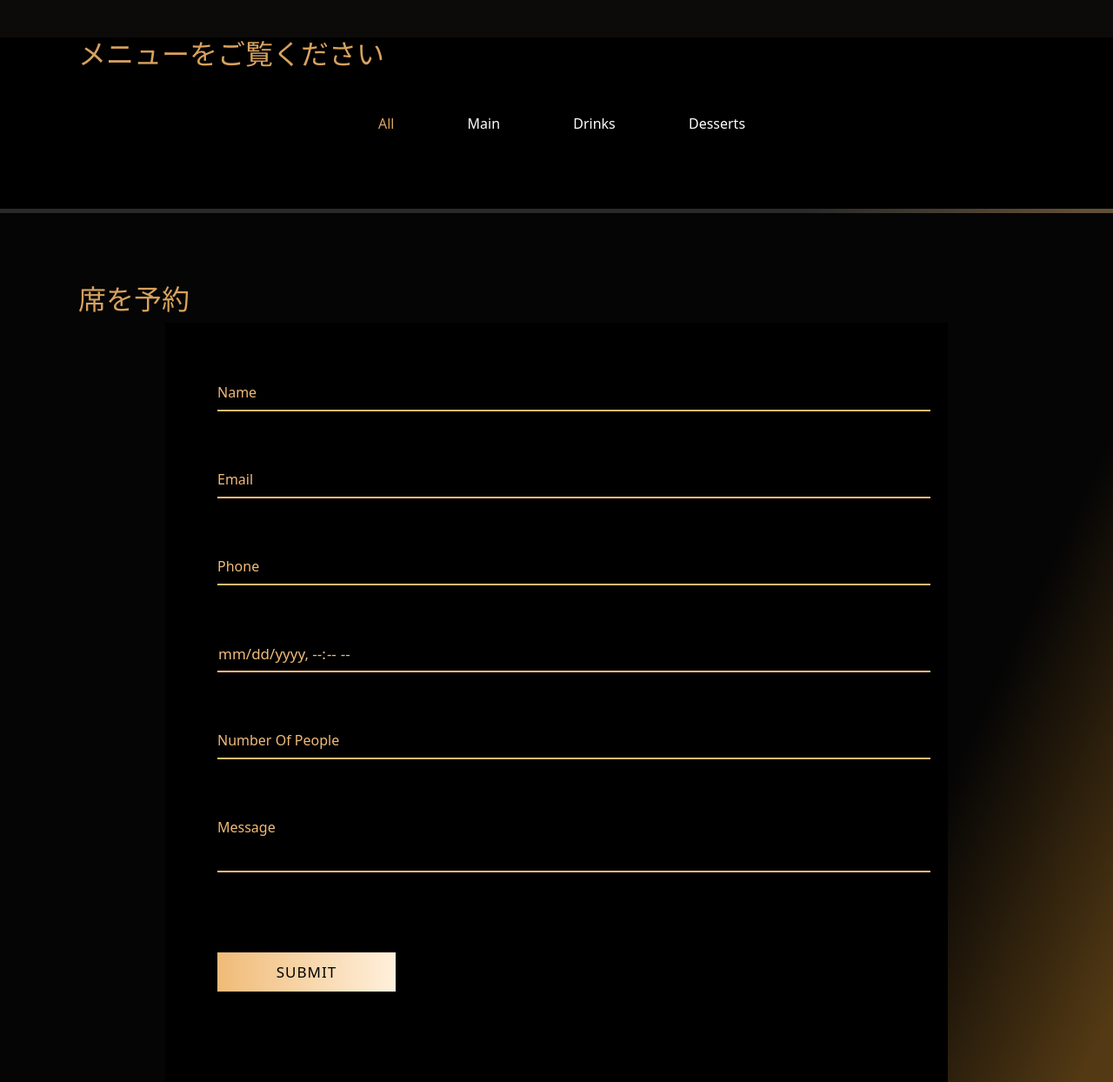
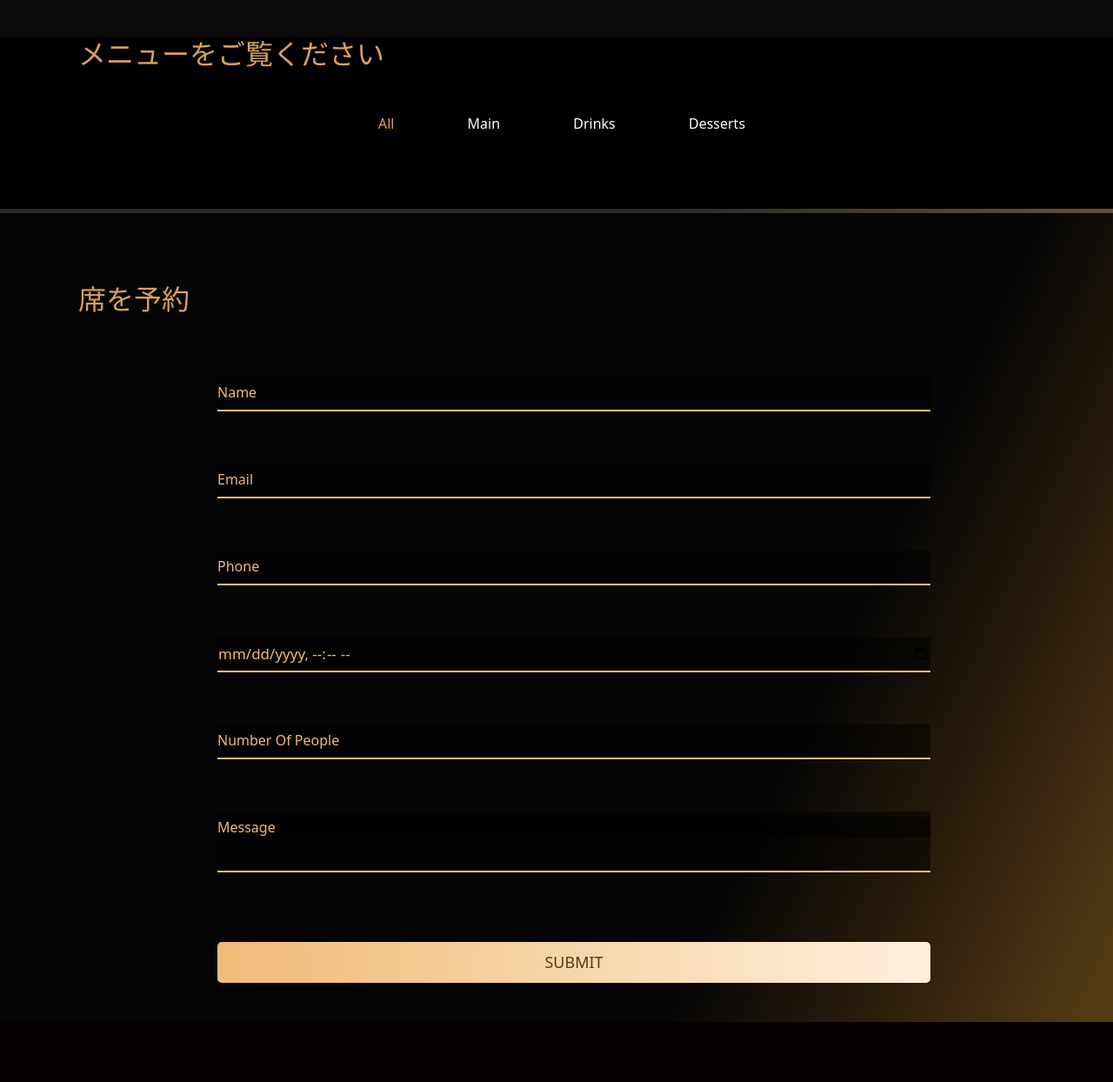
Before and after one commit to bardack134/restaurant-menu, a PHP site: page /templates/index.php in a window 1280 px wide. Shown: the part 2142-3386 px from the top of the page at 87% size. After the commit the page ends 3317 px from the top, so only its background shows below. Run offline with PHP 8.4, Linux system fonts and the light colour scheme; data that the repository does not hold is empty.

Commit message:
form finished, comment added

```diff
--- a/templates/index.php
+++ b/templates/index.php
@@ -242,7 +242,7 @@
             <div class="book-a-table">
                 <div class="form-container">
                     <form action="" method="post">
-                        <div class="form-block">
+                        <div class="form-block ">
                             <div class="input-data">
                                 <!-- <input required type="email" name="name" id="email"> -->
                                 <input required type="text" name="name" id="name">
@@ -274,12 +274,12 @@
                                 <div class="underline"></div>
                                 <label class="" for="message">Message</label>
                             </div>
-                            <div class="form-block submit-btn">
-                                <div class="input-data">
-                                    <div class="inner"></div>
-                                    <input type="submit" value="submit">
+                            <div class="input-data ">
+                                <div class=" submit-btn">
+                                    <button type="submit" class="submit-button">Submit</button>
                                 </div>
                             </div>
+
                         </div>
                     </form>
 
--- a/templates/styles.css
+++ b/templates/styles.css
@@ -357,7 +357,7 @@ section div ul li:hover {
 
 /* フォーム全体を囲むセクションの背景と上部のボーダーにスタイルが適用されます。 */
 #book-a-table {
-    background: linear-gradient(115deg, #050505 80%, #543A14 98%);
+    background: linear-gradient(115deg, #050505 70%, #543A14 98%);
     /* セクションの上部にボーダーを追加します。 */
     border-top: 5px solid rgb(128, 128, 128, 0.3);
 }
@@ -379,14 +379,12 @@ section div ul li:hover {
     font-size: 41px;
     font-weight: 600;
     color: #D8A25E;
-
 }
 
 .form-container {
     /* 要素の幅が900ピクセルを超えないように制限します。 */
     max-width: 900px;
-    /* フォームのボックス内の背景カラー */
-    background: rgb(0, 0, 0);
+    /* background: rgb(250, 249, 249); */
     width: 900px;
     padding: 0px 40px 10px 40px;
 
@@ -397,56 +395,67 @@ section div ul li:hover {
 } */
 
 
-.form-container form .form-block {
+.form-block {
 
     display: grid;
     /* 上下ブロック間のスペースが確保されます */
     margin: 32px 0;
+    align-items: center;
+}
 
-}
 /* input-dataは、各入力フィールド（テキスト、メール、電話番号など）とそのラベルを囲む要素です */
 form .form-block .input-data {
-    width: 100%;  /*要素の幅を親要素いっぱいに広げます*/
+    width: 100%;
+    /*要素の幅を親要素いっぱいに広げます*/
     height: 40px;
-    margin: 30px 20px; /* 要素間のスペースが確保されます。 */
+    margin: 30px 20px;
+    /* 要素間のスペースが確保されます。 */
     position: relative;
 }
-/* comentarios desde aca */
+
 form .form-block .textarea {
     height: 70px;
 }
 
+/* すべての入力フィールド（<input>）とテキストエリア（<textarea>）に適用されます */
 .input-data input,
 .textarea textarea {
     display: block;
     width: 100%;
+    /* 幅が親要素いっぱいに広がります */
     height: 100%;
+    /* 入力フィールドやテキストエリアのデフォルトのボーダーが削除されます。 */
     border: none;
     font-size: 17px;
+    /* 入力フィールドやテキストエリアの下部にゴールド色の線が引かれます。 */
     border-bottom: 2px solid #F0BB78;
     background: rgb(0, 0, 0, 0.5);
 
     color: #F0BB78;
 }
 
+/* 入力フィールドやテキストエリアがフォーカスされたときに、対応する<label>にスタイルを適用します。 */
 .input-data input:focus~label,
+/* https://developer.mozilla.org/ja/docs/Web/CSS/:focus */
 .textarea textarea:focus~label,
+/* ~は、兄弟要素を選択するためのコンビネータです。 */
 .input-data input:valid~label,
 .textarea textarea:valid~label {
+    /* label が上に移動し、入力フィールドやテキストエリアの上部に表示されます。 */
     transform: translateY(-30px);
     font-size: 14px;
     color: #FFF0DC;
 }
 
 .textarea textarea {
+    /* ユーザーがテキストエリアのサイズを手動で変更できなくなります。 */
     resize: none;
     padding-top: 10px;
 }
 
 .input-data label {
     position: absolute;
-    /* pointer-events: none; */
-    bottom: 10px;
+    bottom: 10px; /* ラベルが入力フィールドの下部に表示されます。 */
     font-size: 16px;
     transition: all 0.3s ease;
     color: #F0BB78;
@@ -454,87 +463,65 @@ form .form-block .textarea {
 
 .textarea label {
     width: 100%;
+    /* ラベルを親要素の下部から40ピクセルの位置に配置します。 */
     bottom: 40px;
     background: rgb(0, 0, 0, 0.5);
 }
 
 .input-data .underline {
+    /* 下線が親要素（.input-data）に対して相対的に配置されます */
     position: absolute;
-    bottom: 0;
-    height: 2px;
+    bottom: 0; /* 下線を親要素の下部に配置します。 */
+    height: 3px;/*下線の高さを3ピクセルに設定します。*/
     width: 100%;
 }
 
+/* 疑似要素が親要素（.underline）に対して相対的に配置されます */
 .input-data .underline:before {
+    /* 疑似要素が親要素（.underline）に対して相対的に配置されます */
     position: absolute;
     content: "";
+    /*疑似要素の内容を空にします。*/
     height: 2px;
     width: 100%;
-    background: #F0BB78;
+    background: #FFF0DC;
     transform: scaleX(0);
+    /* 疑似要素が非表示になります*/
     transform-origin: center;
+    /*変形の起点を中央に設定します*/
     transition: transform 0.3s ease;
 }
 
+/*入力フィールドやテキストエリアがフォーカスされたとき、または有効な値が入力されたときに、下線が表示されます。 */
 .input-data input:focus~.underline:before,
 .input-data input:valid~.underline:before,
 .textarea textarea:focus~.underline:before,
 .textarea textarea:valid~.underline:before {
     transform: scale(1);
+    /*疑似要素の幅を元のサイズに戻します。*/
 }
 
-.submit-btn .input-data {
-    overflow: hidden;
-    height: 45px !important;
-    width: 25% !important;
-}
 
-.submit-btn .input-data .inner {
-    height: 100%;
-    width: 300%;
-    position: absolute;
-    left: -100%;
-    background: -webkit-linear-gradient(right, #F0BB78, #FFF0DC, #F0BB78, #FFF0DC);
+.submit-btn {
+    text-align: center;
+    margin-top: 20px;
 
 }
 
-.submit-btn .input-data:hover .inner {
-    left: 0;
+.submit-button {
+    /* 背景色、文字色、余白、ボーダーを指定します。 */
+    background: linear-gradient(90deg, rgba(240, 187, 120, 1) 0%,  rgba(255,240,220,1) 100%);
+    border: none;
+    color: #543A14;
+    font-size: 18px;
+    padding: 10px 20px;
+    cursor: pointer;
+    text-transform: uppercase;
+    border-radius: 5px;
+    transition: all 0.4s ease;
+    width: 100%;
 }
 
-.submit-btn .input-data input {
-    background: none;
-    border: none;
-    background: rgb(255, 255, 255, 0);
-    font-size: 17px;
-    font-weight: 500;
-    text-transform: uppercase;
-    letter-spacing: 1px;
-    cursor: pointer;
-    position: relative;
-    z-index: 2;
-    color: black;
-
+.submit-button:hover {
+    background: rgb(240, 187, 120);
 }
-
-@media (max-width: 700px) {
-    .container .text {
-        font-size: 30px;
-    }
-
-    .container form {
-        padding: 10px 0 0 0;
-    }
-
-    .container form .form-block {
-        display: block;
-    }
-
-    form .form-block .input-data {
-        margin: 35px 0 !important;
-    }
-
-    .submit-btn .input-data {
-        width: 40% !important;
-    }
-}
```
